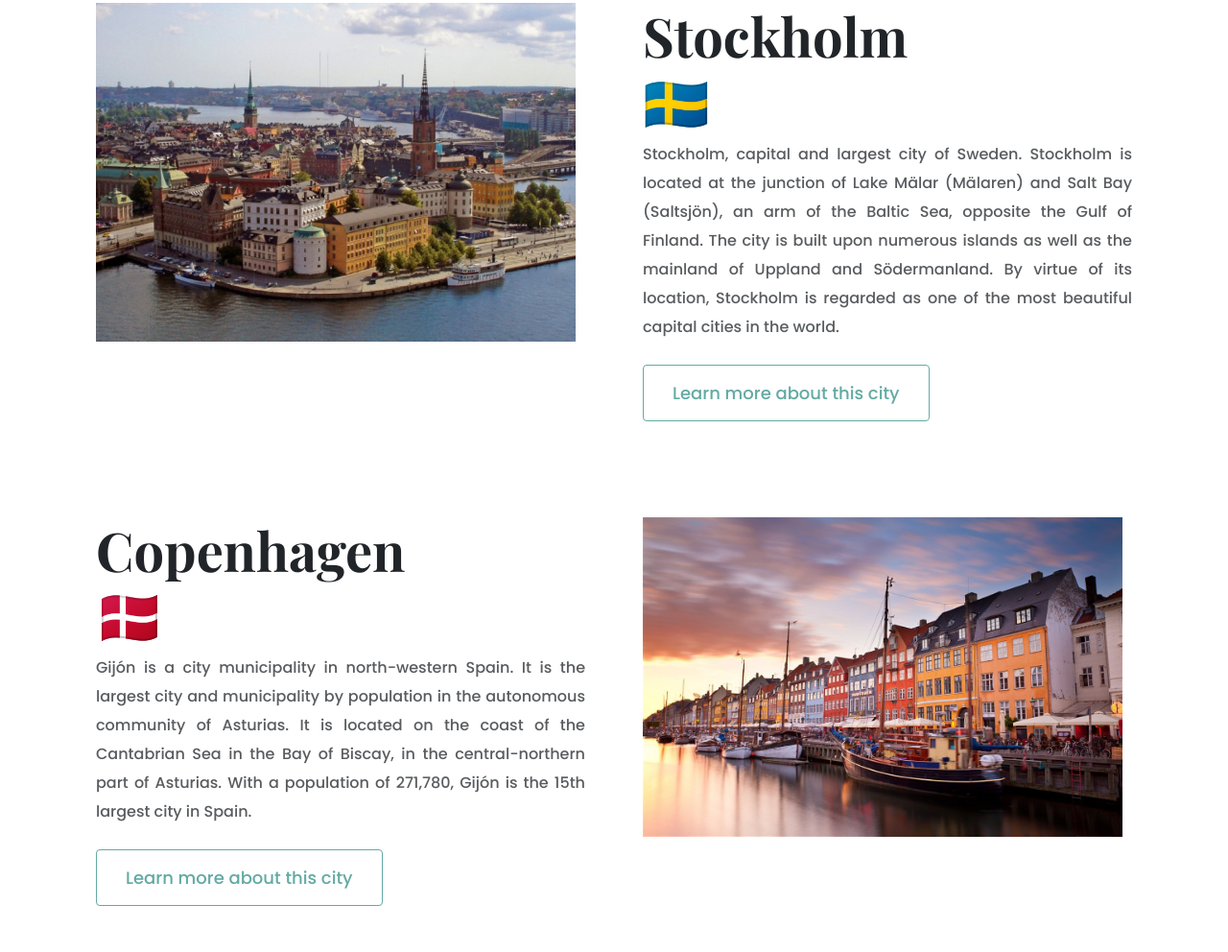
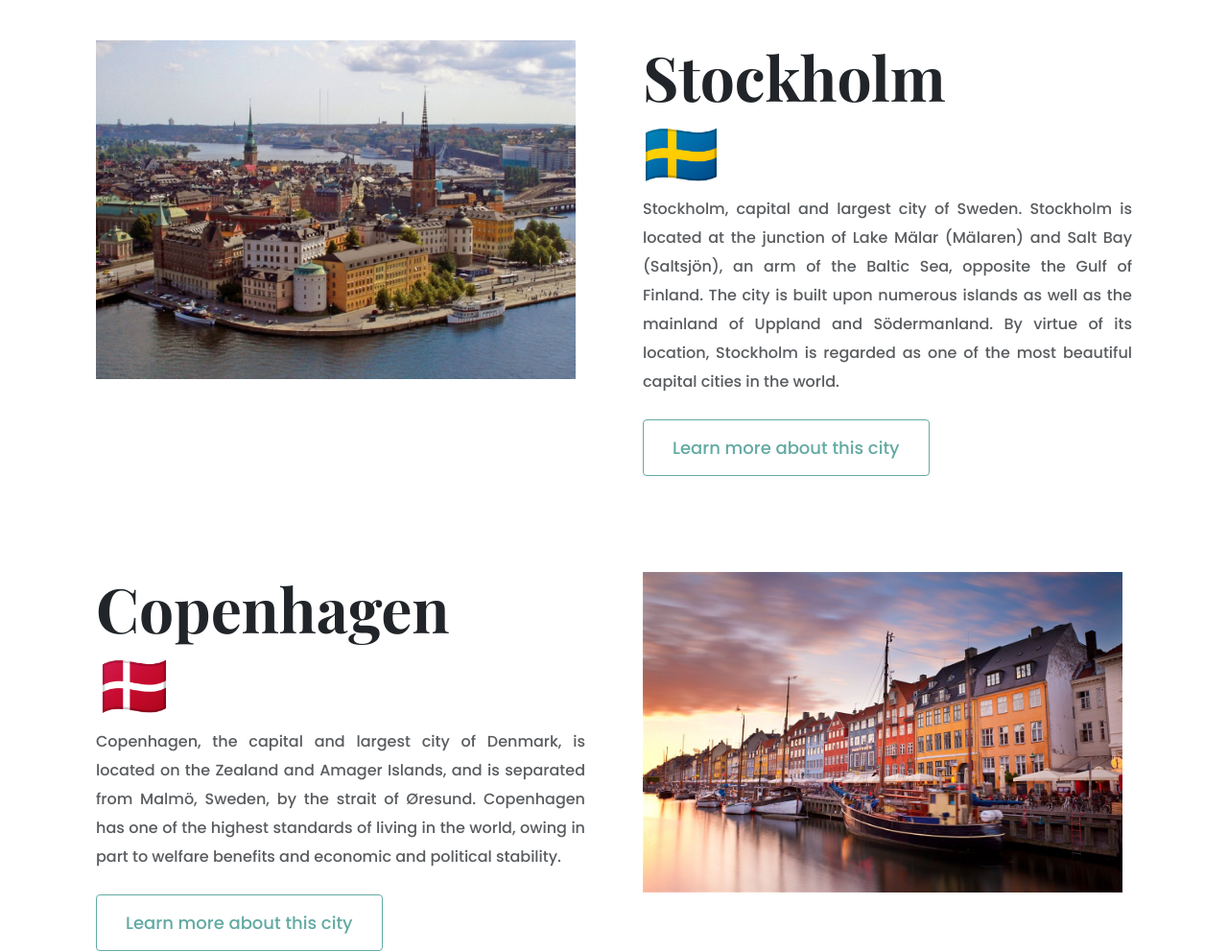
Before and after one commit to saroltah/Portfolio-project, a plain HTML site: page index.html in a window 1280 px wide. Shown: the part 1808-2800 px from the top of the page at 96% size. Drawn offline with nearby package versions, Linux system fonts and the light colour scheme.

Commit message:
edited responsiveness

```diff
--- a/index.html
+++ b/index.html
@@ -127,12 +127,11 @@
                <br>          <span class="flag">🇩🇰</span>
           </h2>
           <p class="city-description mb-4 text-muted">
-            Gijón is a city municipality in north-western Spain. It is the
-            largest city and municipality by population in the autonomous
-            community of Asturias. It is located on the coast of the Cantabrian
-            Sea in the Bay of Biscay, in the central-northern part of Asturias.
-            With a population of 271,780, Gijón is the 15th largest city in
-            Spain.
+            Copenhagen, the capital and largest city of Denmark, is located on
+            the Zealand and Amager Islands, and is separated from Malmö, Sweden,
+            by the strait of Øresund. Copenhagen has one of the highest
+            standards of living in the world, owing in part to welfare benefits
+            and economic and political stability.
           </p>
           <a class="learn-more-btn btn" href="#">
             Learn more about this city
--- a/style.css
+++ b/style.css
@@ -58,9 +58,20 @@ body {
 .city-image {
   max-width: 500px;
 }
-.col-6,
+
 .col {
   padding: 50px 30px;
+}
+@media (max-width: 1200px) {
+  .city-name {
+    font-size: 50px;
+  }
+  .hero {
+    padding: 140px 30px;
+  }
+  .hero h1 {
+    font-size: 80px;
+  }
 }
 @media (max-width: 991px) {
   .city-name {
@@ -71,6 +82,9 @@ body {
   }
   .hero h1 {
     font-size: 50px;
+  }
+  .hero h2 {
+    line-height: 1.5;
   }
   .hero {
     padding: 100px 30px;
@@ -95,8 +109,3 @@ body {
     padding: 0px 15px;
   }
 }
-@media (max-width: 1990px) {
-  .city-name {
-    font-size: 56px;
-  }
-}
```
